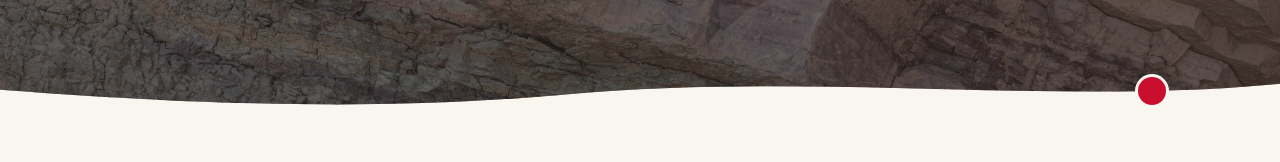
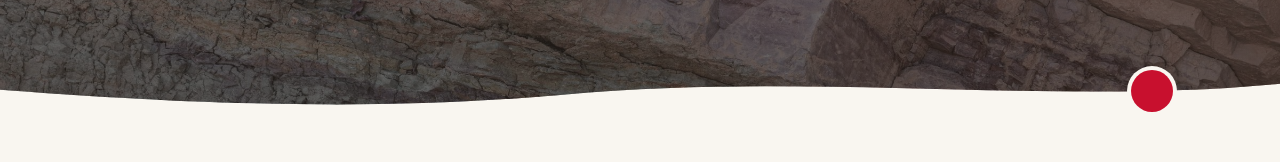
Before and after one commit to odostrata/odostrata-site, a plain HTML site: page index.html in a window 1280 px wide. Shown: the part 500-662 px from the top of the page. Drawn offline with Linux system fonts and the light colour scheme.

Commit message:
Update styles.css

```diff
--- a/styles.css
+++ b/styles.css
@@ -20,8 +20,8 @@ a{color:var(--deepclay)}a:hover{color:var(--peat)}
 /* the ruby dot */
 .edge{position:relative}
 .dot{position:absolute;width:12px;height:12px;border-radius:50%;background:var(--ruby);box-shadow:0 0 0 2px var(--kaolin);transform:translate(-50%,-50%);pointer-events:none;z-index:2}
-.dot--lead{width:28px;height:28px;box-shadow:0 0 0 3px var(--kaolin)}
-@media (max-width:600px){.dot--lead{width:22px;height:22px}}
+.dot--lead{width:42px;height:42px;box-shadow:0 0 0 4px var(--kaolin)}
+@media (max-width:600px){.dot--lead{width:33px;height:33px;box-shadow:0 0 0 3px var(--kaolin)}}
 
 /* hero */
 .hero{position:relative;color:var(--kaolin);clip-path:url(#strataEdge);-webkit-clip-path:url(#strataEdge);padding:0 0 clamp(80px,11vw,136px);overflow:hidden}
```
